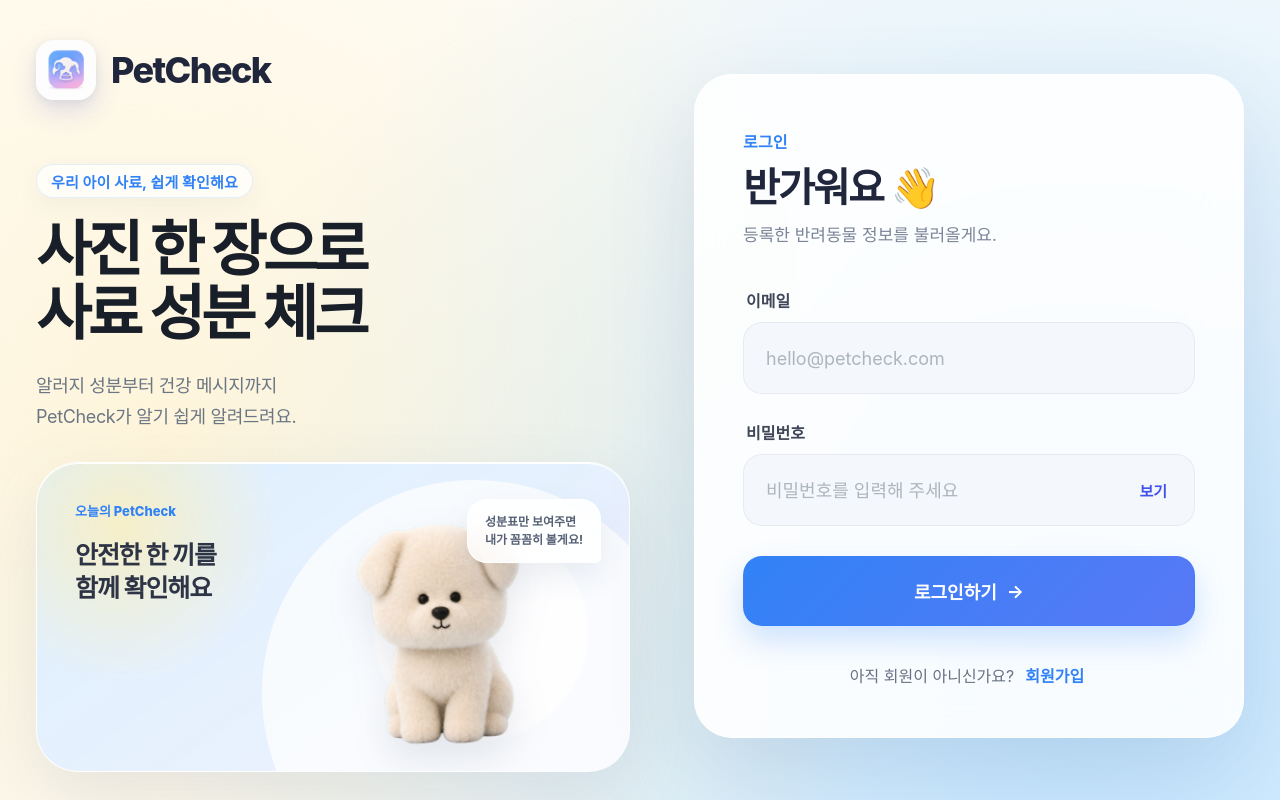
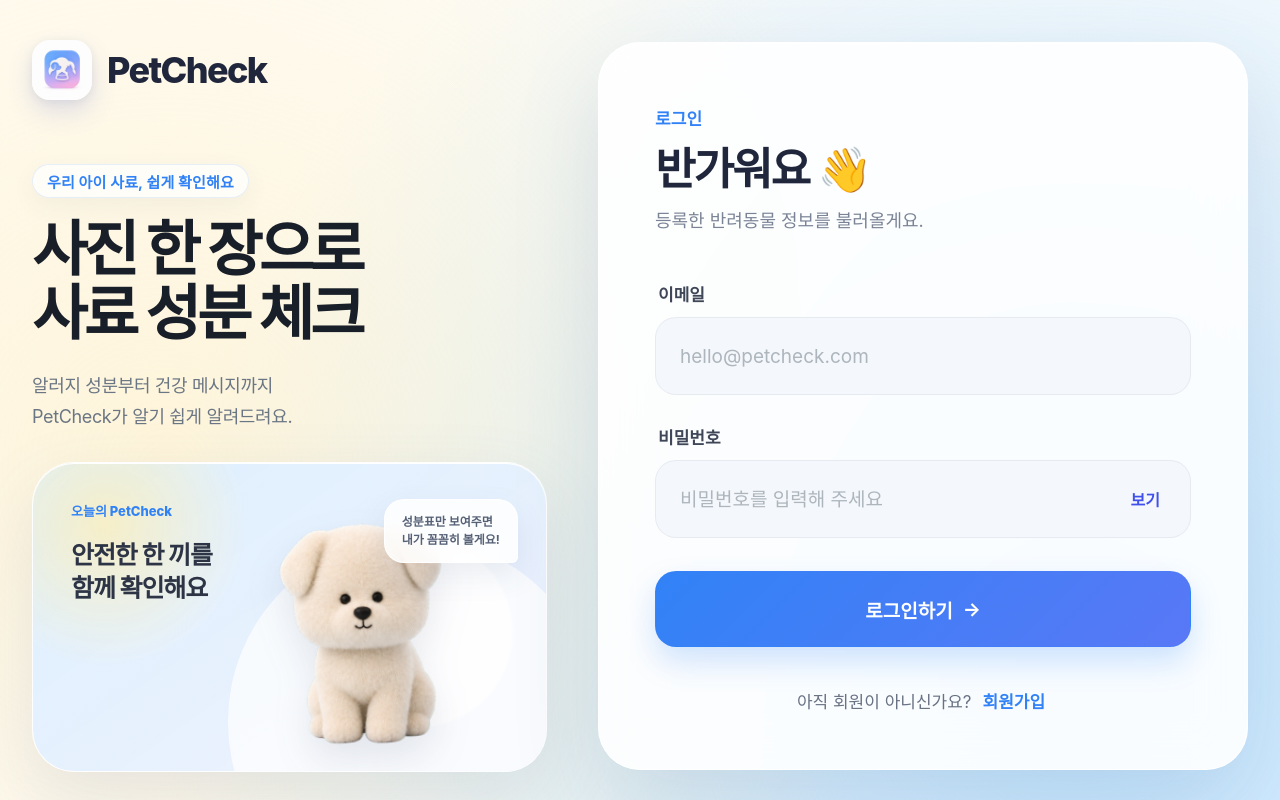
Before and after one commit to PetCheckTeam/PetCheck-FrontEnd, a React (Vite) app in the folder frontend/: page / in a window 1280 px wide. Shown: the top 800 px of the page. Built offline with nearby package versions, Linux system fonts and the light colour scheme; no server answers.

Commit message:
로그인 화면2

```diff
--- a/frontend/src/redesign.css
+++ b/frontend/src/redesign.css
@@ -2829,10 +2829,10 @@ button:not(:disabled):hover {
 }
 
 .login-page .auth-page {
-  width: min(calc(100% - 72px), 1400px);
+  width: min(calc(100% - 64px), 1500px);
   min-height: 100svh;
-  grid-template-columns: minmax(0, 1fr) minmax(500px, 550px);
-  gap: clamp(54px, 5vw, 96px);
+  grid-template-columns: minmax(0, 1fr) minmax(580px, 650px);
+  gap: clamp(48px, 4vw, 80px);
   margin: 0 auto;
   padding: clamp(34px, 5vh, 58px) 0;
 }
@@ -2977,11 +2977,11 @@ button:not(:disabled):hover {
 
 .login-page .auth-card {
   width: 100%;
-  min-height: 650px;
+  min-height: 720px;
   align-self: center;
-  padding: 54px 48px 46px;
-  border: 1px solid rgba(255, 255, 255, .94);
-  border-radius: 38px;
+  padding: 62px 56px 52px;
+  border: 1px solid rgba(255, 255, 255, .96);
+  border-radius: 42px;
   background: rgba(255, 255, 255, .88);
   box-shadow:
     0 34px 90px rgba(66, 86, 128, .14),
@@ -2990,47 +2990,47 @@ button:not(:disabled):hover {
 }
 
 .login-page .auth-card__heading {
-  margin-bottom: 40px;
+  margin-bottom: 46px;
 }
 
 .login-page .auth-card__step {
-  font-size: 16px;
+  font-size: 17px;
   font-weight: 800;
 }
 
 .login-page .auth-card__heading h2 {
-  margin: 11px 0 10px;
+  margin: 13px 0 12px;
   color: #20263b;
-  font-size: 40px;
+  font-size: 44px;
   line-height: 1.2;
 }
 
 .login-page .auth-card__heading p {
   color: #7b8497;
-  font-size: 17px;
+  font-size: 18px;
 }
 
 .login-page .auth-form {
-  gap: 26px;
+  gap: 29px;
 }
 
 .login-page .auth-field {
-  gap: 10px;
+  gap: 11px;
 }
 
 .login-page .auth-field__label {
   color: #3e4657;
-  font-size: 16px;
+  font-size: 17px;
   font-weight: 750;
 }
 
 .login-page .auth-field__input {
-  height: 72px;
-  padding-inline: 22px;
+  height: 78px;
+  padding-inline: 24px;
   border: 1px solid rgba(76, 91, 130, .08);
-  border-radius: 19px;
+  border-radius: 21px;
   background: rgba(244, 247, 251, .92);
-  font-size: 18px;
+  font-size: 19px;
 }
 
 .login-page .auth-field__input:hover {
@@ -3045,20 +3045,20 @@ button:not(:disabled):hover {
 }
 
 .login-page .password-field__toggle {
-  right: 17px;
-  padding: 11px;
-  font-size: 15px;
+  right: 19px;
+  padding: 12px;
+  font-size: 16px;
 }
 
 .login-page .button {
-  min-height: 70px;
+  min-height: 76px;
   margin-top: 4px;
   border: 1px solid rgba(49, 130, 246, .2);
-  border-radius: 19px;
+  border-radius: 21px;
   background: linear-gradient(135deg, #3182f6, #5978f6);
   box-shadow: 0 15px 30px rgba(49, 130, 246, .22);
   color: white;
-  font-size: 18px;
+  font-size: 19px;
 }
 
 .login-page .button:hover {
@@ -3070,8 +3070,8 @@ button:not(:disabled):hover {
 }
 
 .login-page .auth-card__switch {
-  margin-top: 33px;
-  font-size: 16px;
+  margin-top: 37px;
+  font-size: 17px;
 }
 
 .login-page .auth-card__switch button {
```
